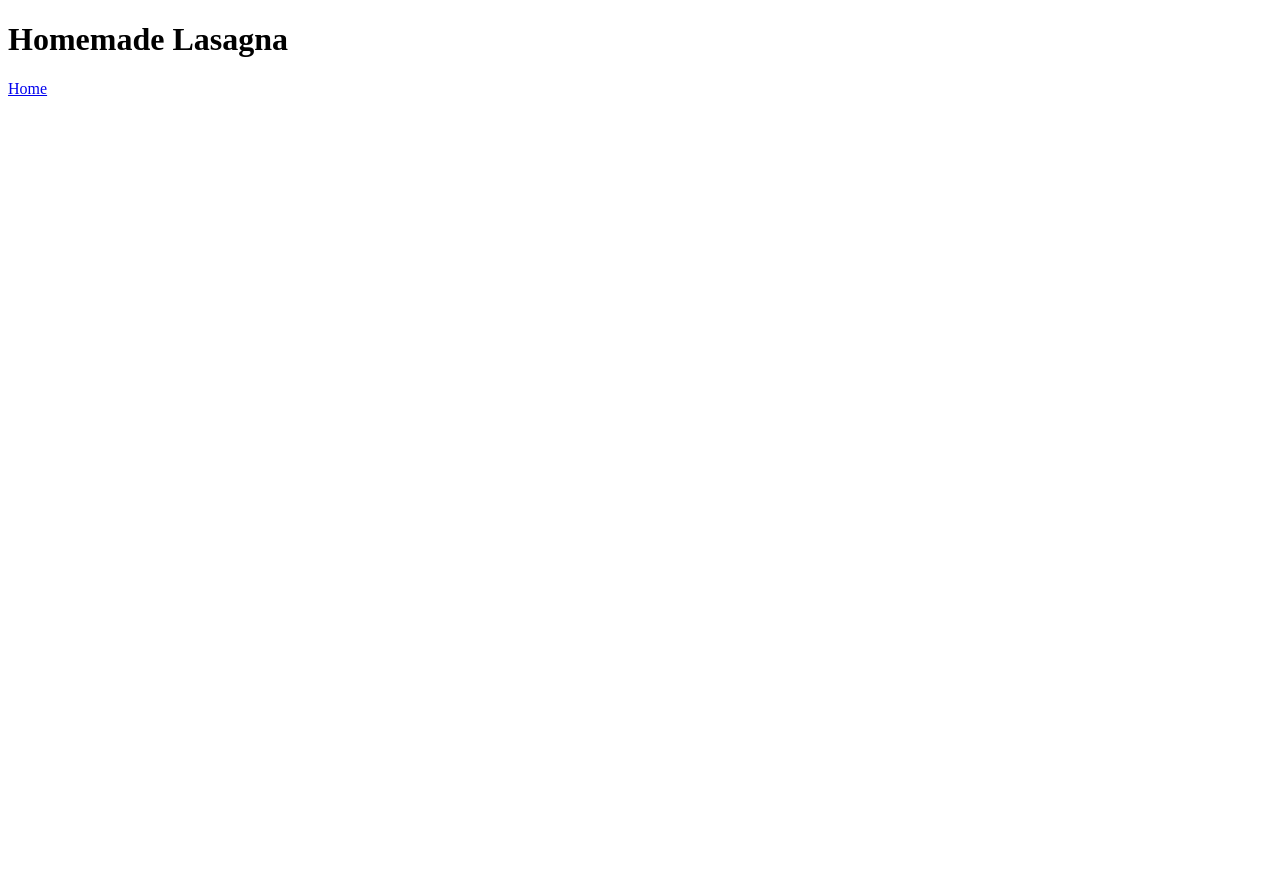
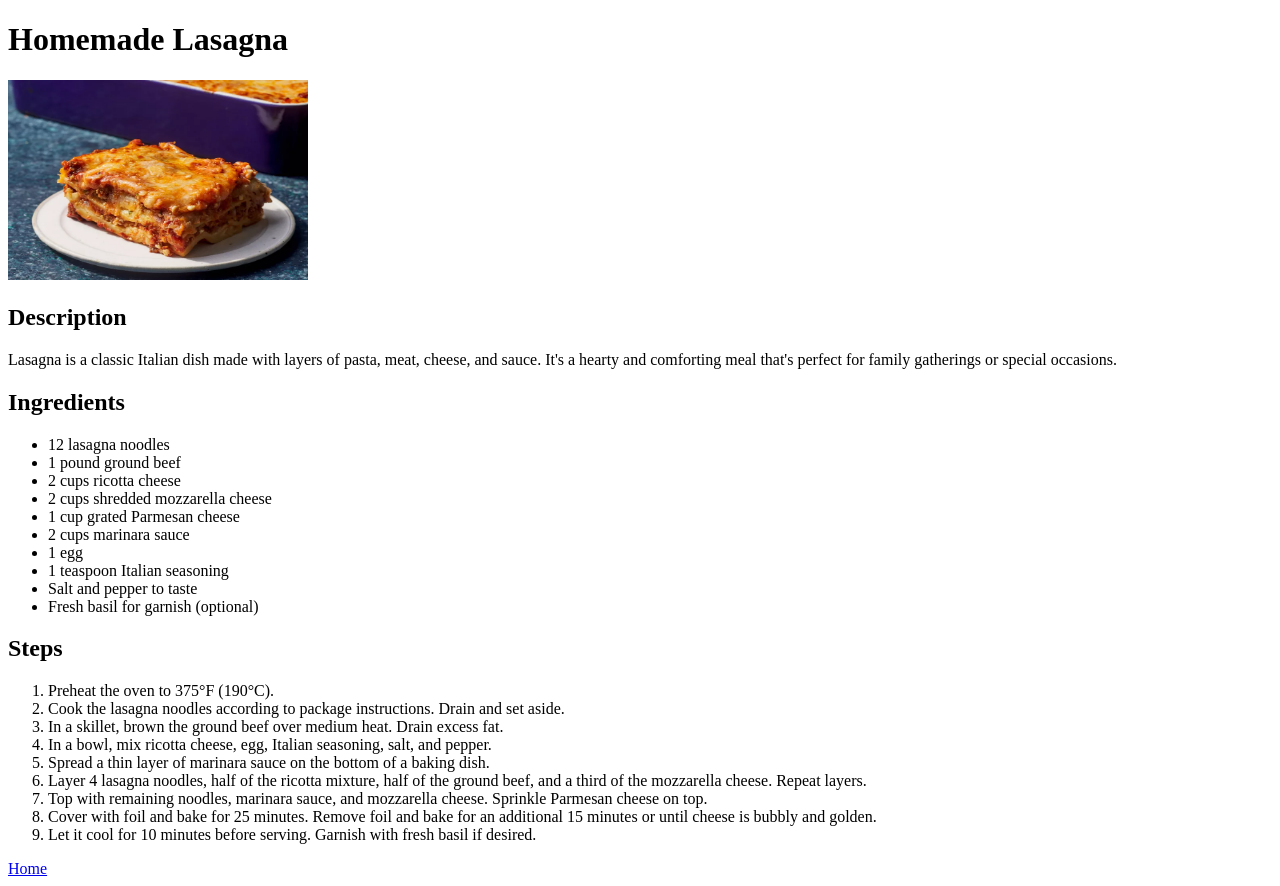
Before and after one commit to louist3ng/odin-recipes, a plain HTML site: page recipes/lasagna.html in a window 1280 px wide. Before the commit the page ends 800 px from the top, so only its background shows below. Drawn offline with Linux system fonts and the light colour scheme.

Commit message:
Added lasagna recipe and instructions
Added new steps to the lasagna recipe to include baking time and temperature.

```diff
--- a/recipes/lasagna.html
+++ b/recipes/lasagna.html
@@ -7,6 +7,35 @@
 </head>
 <body>
     <h1>Homemade Lasagna</h1>
+    <img src="../images/lasagna.jpg" alt="Lasagna" style="width:300px;height:200px;">
+    <p></p>
+    <h2>Description</h2>
+    <p>Lasagna is a classic Italian dish made with layers of pasta, meat, cheese, and sauce. It's a hearty and comforting meal that's perfect for family gatherings or special occasions.</p>
+    <h2>Ingredients</h2>
+    <ul>
+        <li>12 lasagna noodles</li>
+        <li>1 pound ground beef</li>
+        <li>2 cups ricotta cheese</li>
+        <li>2 cups shredded mozzarella cheese</li>
+        <li>1 cup grated Parmesan cheese</li>
+        <li>2 cups marinara sauce</li>
+        <li>1 egg</li>
+        <li>1 teaspoon Italian seasoning</li>
+        <li>Salt and pepper to taste</li>
+        <li>Fresh basil for garnish (optional)</li>
+    </ul>
+    <h2>Steps</h2>
+    <ol>
+        <li>Preheat the oven to 375°F (190°C).</li>
+        <li>Cook the lasagna noodles according to package instructions. Drain and set aside.</li>
+        <li>In a skillet, brown the ground beef over medium heat. Drain excess fat.</li>
+        <li>In a bowl, mix ricotta cheese, egg, Italian seasoning, salt, and pepper.</li>
+        <li>Spread a thin layer of marinara sauce on the bottom of a baking dish.</li>
+        <li>Layer 4 lasagna noodles, half of the ricotta mixture, half of the ground beef, and a third of the mozzarella cheese. Repeat layers.</li>
+        <li>Top with remaining noodles, marinara sauce, and mozzarella cheese. Sprinkle Parmesan cheese on top.</li>
+        <li>Cover with foil and bake for 25 minutes. Remove foil and bake for an additional 15 minutes or until cheese is bubbly and golden.</li>
+        <li>Let it cool for 10 minutes before serving. Garnish with fresh basil if desired.</li>
+    </ol>
     <a href="../index.html">Home</a>
 </body>
 </html>
```
Also changed, not shown: index.html (+1 -0 lines).
